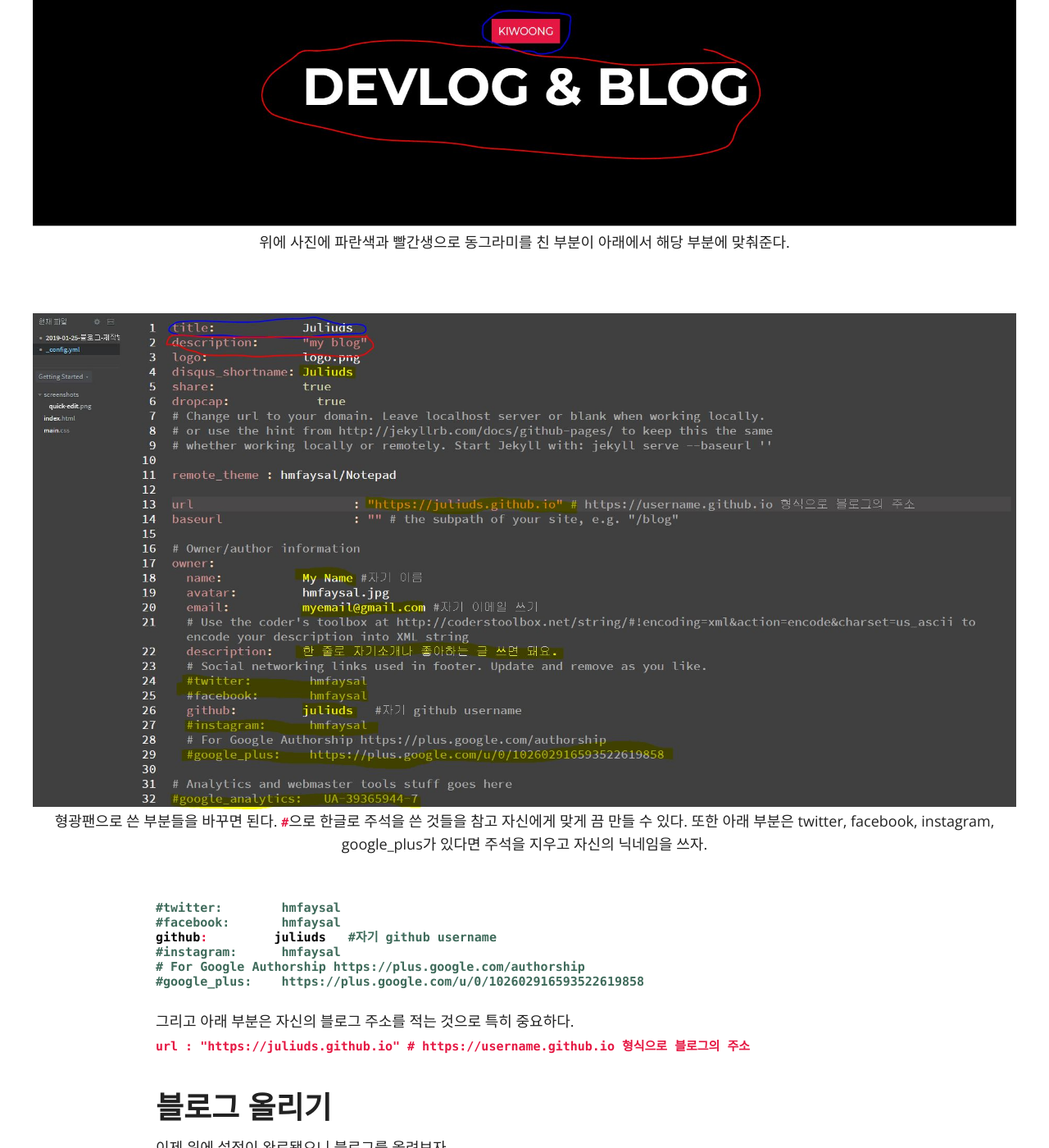
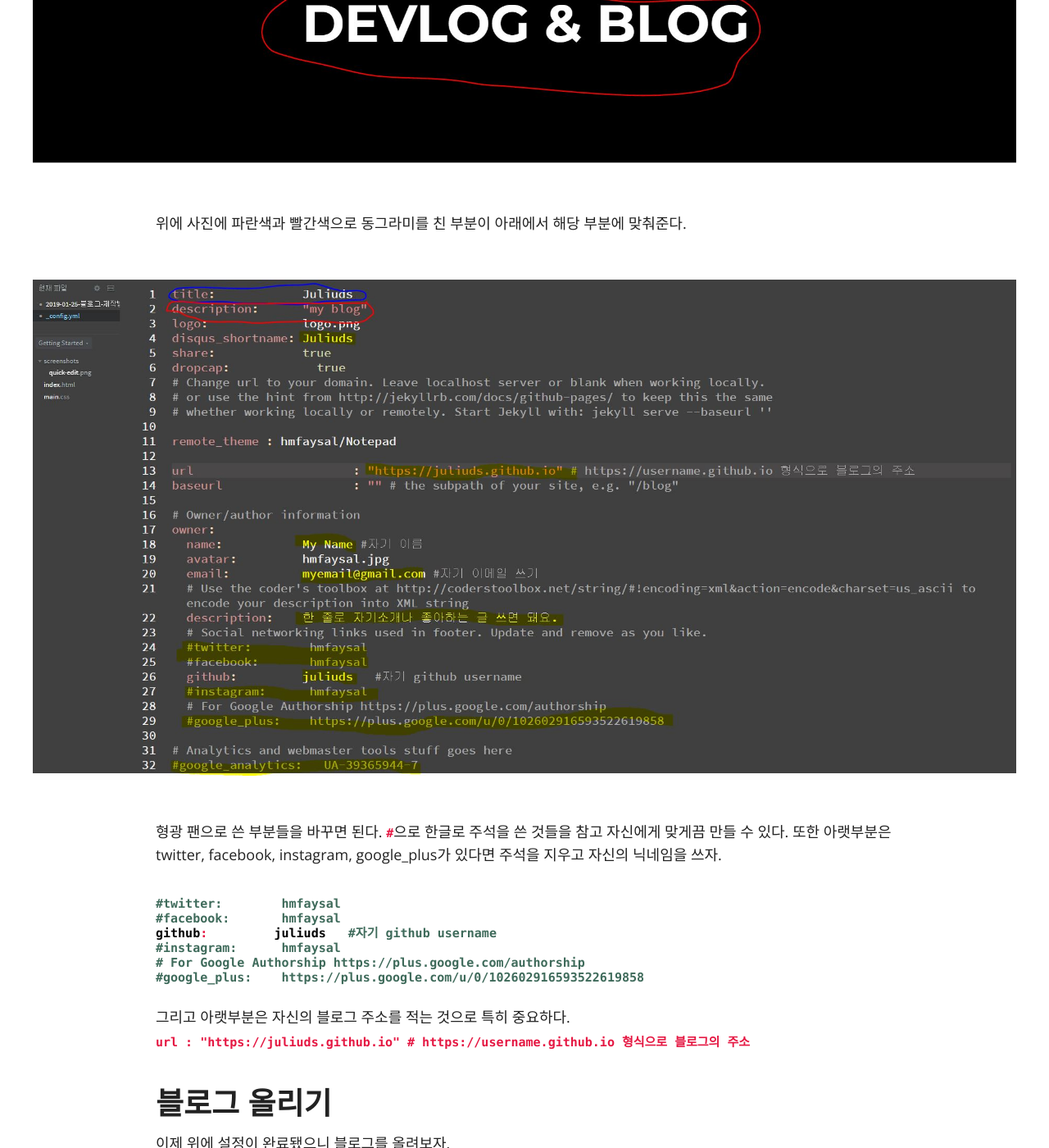
Before and after one commit to kimbumso/kimbumso.github.io, a Jekyll site: the page built from _posts/2019-01-25-블로그-제작법.md, in a window 1280 px wide and 1400 px high, scrolled down 5327 px. Shown: the whole window at 82% size. Built offline with Jekyll 4.4.1, drawn with Linux system fonts in a browser that asks for light colours; nearby versions of some CDN libraries; some of the changed text lies outside the part shown.

Commit message:
오타 수정

```diff
--- a/_posts/2019-01-25-블로그-제작법.md
+++ b/_posts/2019-01-25-블로그-제작법.md
@@ -8,9 +8,9 @@
 share: true
 ---
 
- 오늘은 Gihub를 이용해서 블로그를 제작하는 방법을 좀 더 상세하게 설명하고자한다. 이전 포스팅에서도 블로그를 만드는 방법에 대해서 설명을 했지만 자신의 블로그를 만들기에는 부족한 부분들이 많아 새로 포스팅을 하고자 한다.
+ 오늘은 Gihub를 이용해서 블로그를 제작하는 방법을 좀 더 상세하게 설명하고자 한다. 이전 포스팅에서도 블로그를 만드는 방법에 관해서 설명을 했지만, 자신의 블로그를 만들기에는 부족한 부분들이 많아 새로 포스팅을 하고자 한다.
 
- 원하는 테마를 선태갛고
+ [jekyll-theme](https://github.com/topics/jekyll-theme), [github-pages-examples](https://github.com/collections/github-pages-examples)등에서 원하는 테마를 선택하고 블로그 제작을 진행하면 된다.
 
  일단 [이 블로그](https://github.com/newhiwoong/newhiwoong.github.io)를 자신의 블로그로 만드는 방법을 설명하겠다.
 
@@ -37,7 +37,7 @@
 ![]({{ site.url }}/images/blog3.JPG)
 
 ## 정보변경
-clone한 블로그의 code를 올린다면 자신의 블로그가 아니고 남의 블로그다. 그렇기 때문에 자신의 정보에 맞게 수정을 할 필요가 있다. 앞으로 수정할 때 사용할 에디터는 [brackets](http://brackets.io/)이다. 좋아하는 에디터가 없다면 링크에 들어가서 설치하면 된다.
+clone 한 블로그의 code를 올린다면 자신의 블로그가 아니고 남의 블로그다. 그렇기 때문에 자신의 정보에 맞게 수정을 할 필요가 있다. 앞으로 수정할 때 사용할 에디터는 [brackets](http://brackets.io/)이다. 좋아하는 에디터가 없다면 링크에 들어가서 설치하면 된다.
 
 ### Post 제거
 `_posts` 폴더에 들어가서 기존에 있는 post들을 전부 삭제한다. 남의 post를 자신의 블로그에 올릴 필요는 없지 않은가?
@@ -50,10 +50,12 @@
 `_config.yml`파일을 수정하는 것이 필요하다.
 
 ![]({{ site.url }}/images/blog6.JPG)
-위에 사진에 파란색과 빨간생으로 동그라미를 친 부분이 아래에서 해당 부분에 맞춰준다.
+
+위에 사진에 파란색과 빨간색으로 동그라미를 친 부분이 아래에서 해당 부분에 맞춰준다.
 
 ![]({{ site.url }}/images/blog7.JPG)
-형광팬으로 쓴 부분들을 바꾸면 된다. `#`으로 한글로 주석을 쓴 것들을 참고 자신에게 맞게 끔 만들 수 있다. 또한 아래 부분은 twitter, facebook, instagram, google_plus가 있다면 주석을 지우고 자신의 닉네임을 쓰자.
+
+형광 팬으로 쓴 부분들을 바꾸면 된다. `#`으로 한글로 주석을 쓴 것들을 참고 자신에게 맞게끔 만들 수 있다. 또한 아랫부분은 twitter, facebook, instagram, google_plus가 있다면 주석을 지우고 자신의 닉네임을 쓰자.
 
 {% highlight yaml %}
 #twitter:        hmfaysal
@@ -64,17 +66,18 @@
 #google_plus:    https://plus.google.com/u/0/102602916593522619858
 {% endhighlight %}
 
-그리고 아래 부분은 자신의 블로그 주소를 적는 것으로 특히 중요하다.
+그리고 아랫부분은 자신의 블로그 주소를 적는 것으로 특히 중요하다.
 `url                      : "https://juliuds.github.io" # https://username.github.io 형식으로 블로그의 주소`
 
 ## 블로그 올리기
 이제 위에 설정이 완료됐으니 블로그를 올려보자.
 
 ![]({{ site.url }}/images/blog9.JPG)
+
 올리기 전에 `.git`파일은 삭제하자.
 
+![]({{ site.url }}/images/blog8.JPG)
 
-![]({{ site.url }}/images/blog8.JPG)
 Github 제작에서 만든 페이지를 참고해서 제작하면 된다.
 
 {% highlight yaml %}
@@ -85,4 +88,4 @@
 git push -u origin master
 {% endhighlight %}
 
-`git remote add origin https://github.com/juliusds/juliuds.github.io.git` 이 부분은 형광팬으로 칠한 부분으로 즉, 자신의 repository 경로로 작성한다.
+`git remote add origin https://github.com/juliusds/juliuds.github.io.git` 이 부분은 형광 팬으로 칠한 부분으로 즉, 자신의 repository 경로로 작성한다.
```
Also changed, not shown: other parts of _posts/2019-01-25-블로그-제작법.md (+3 -3 lines).
